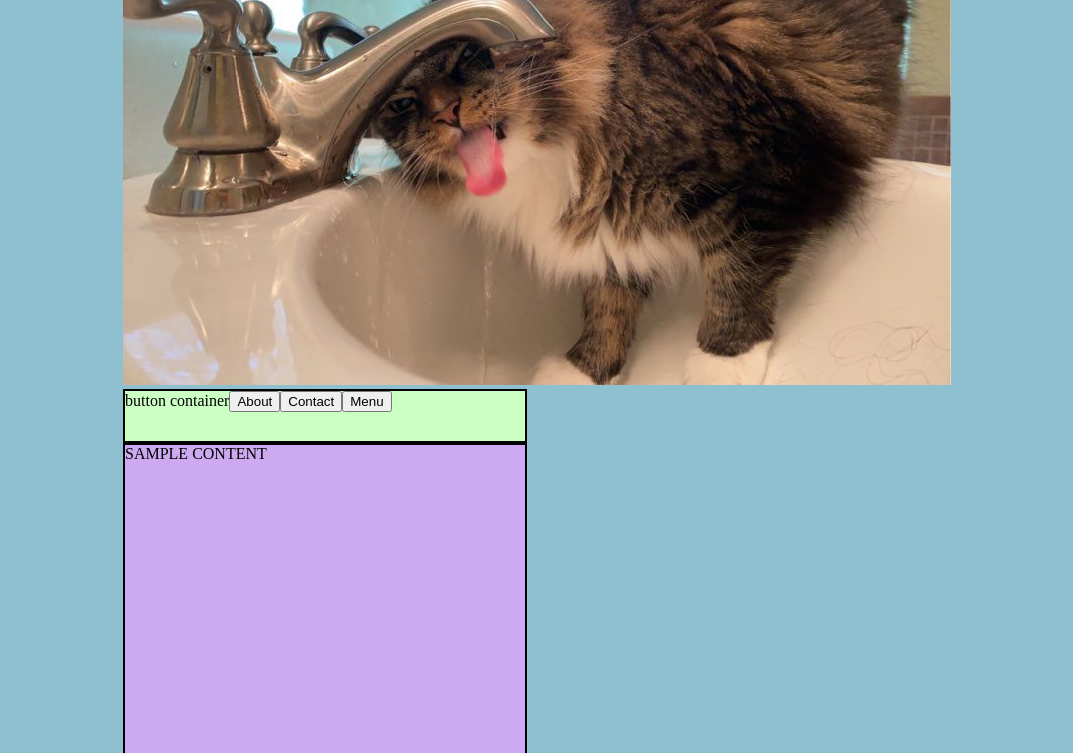
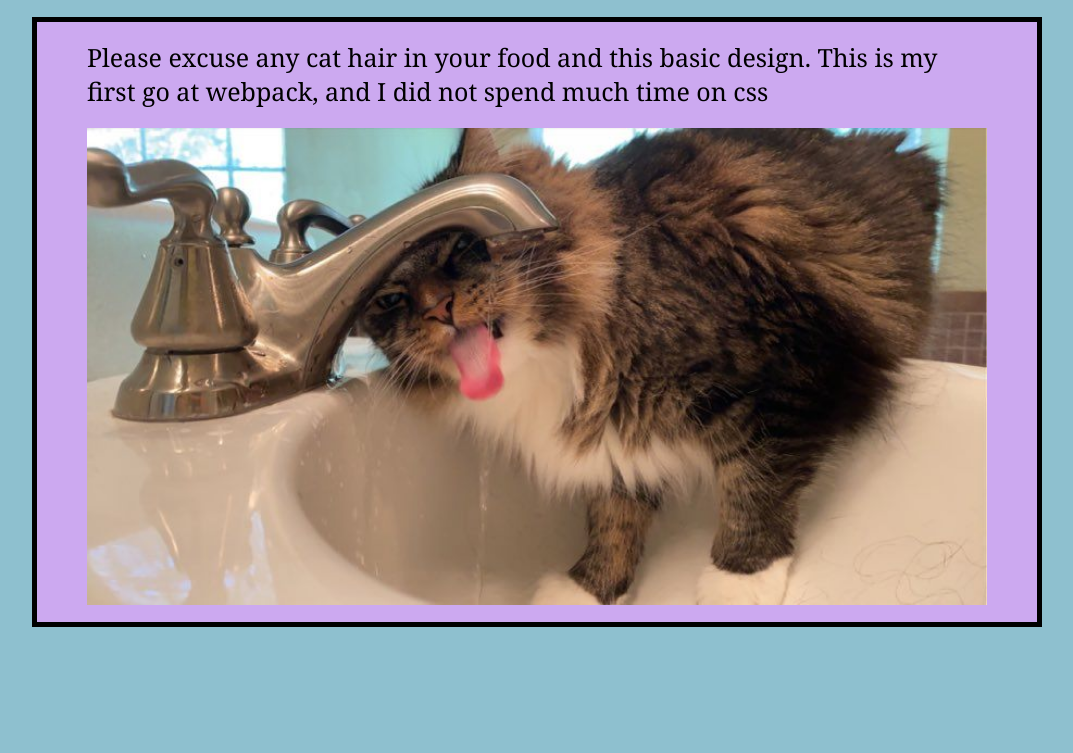
Before and after one commit to CatQueenCodes/Project-RestrauntPage, a website built with webpack: page dist/index.html in a window 1280 px wide. Shown: the part 143-896 px from the top of the page, without its empty margins (103-1176 px from the left). After the commit the page ends 800 px from the top, so only its background shows below. Built offline with Linux system fonts and the light colour scheme.

Commit message:
Adding CSS

```diff
--- a/src/about.js
+++ b/src/about.js
@@ -2,7 +2,10 @@
 
 function loadAbout() {
     const contentContainer = document.querySelector('#contContainer');
+    const photo = document.createElement('img');
+    photo.src = '/src/cat.jpg';
     contentContainer.textContent = 'Please excuse any cat hair in your food and this basic design. This is my first go at webpack, and I did not spend much time on css';
+    contentContainer.appendChild(photo);
     console.log('About.js is linked');
 }
 
--- a/src/home.js
+++ b/src/home.js
@@ -9,17 +9,15 @@ const renderMainPage = () => {
         head.textContent = "Cat Queen's Cafe";
         container.appendChild(head);
     }
-    function addPhoto() {
+    function addButtonContainer() {
+        btnContainer.setAttribute('id', 'btnContainer')
+        container.appendChild(btnContainer);
+    }
+    /*function addPhoto() {
         const photo = document.createElement('img');
         photo.src = '/src/cat.jpg';
         container.appendChild(photo);
-    }
-    function addButtonContainer() {
-
-        btnContainer.setAttribute('id', 'btnContainer')
-        btnContainer.textContent='button container';
-        container.appendChild(btnContainer);
-    }
+    }*/
     function addContentContainer() {
         const contentContainer = document.createElement('div');
         contentContainer.setAttribute('id', 'contContainer')
@@ -48,7 +46,7 @@ const renderMainPage = () => {
         contactButton.textContent = 'Contact';
         btnContainer.appendChild(contactButton);
     }
-    addH1(); addPhoto(); addButtonContainer(); addContentContainer();
+    addH1();addButtonContainer(); /*addPhoto();*/  addContentContainer();
 
     addAboutButton(); addContactButton(); addMenuButton();
 };
--- a/src/index.js
+++ b/src/index.js
@@ -5,6 +5,7 @@ import {loadMenu} from './menu'
 import {loadContact} from './contact'
 
 renderMainPage();
+loadAbout();
 
 
 // add event listeners
--- a/src/menu.js
+++ b/src/menu.js
@@ -2,8 +2,17 @@ function loadMenu() {
     const contentContainer = document.querySelector('#contContainer');
     const list = document.createElement('UL');
     const li1 = document.createElement('LI');
-    li1.textContent = 'Cat Food';
+    li1.textContent = 'Cat Nip';
+
+    const li2 = document.createElement('LI');
+    li2.textContent = 'Treats';
+
+    const li3 = document.createElement('LI');
+    li3.textContent = 'Tuna Fish';
+
     list.appendChild(li1);
+    list.appendChild(li2);
+    list.appendChild(li3);
     contentContainer.appendChild(list);
     console.log('menu.js is linked');
 }
--- a/src/style.css
+++ b/src/style.css
@@ -1,24 +1,69 @@
 body {
-    display: flex;
-    flex-direction: column;
-    align-items: center;
+
     background-color: rgb(142, 192, 207);
 }
 
 h1{
+    display: flex;
+    justify-content: center;
     font-family: cursive;
+    font-size: 70px;
+    margin-top: 0px;
+    margin-bottom: 0px;
+}
+
+img {
+    display: flex;
+    justify-content: center;
+    margin-top: 20px;
+    width: 900px;
+    height: 477px;
+}
+
+
+#content {
+    display: flex;
+    flex-direction: column;
+    justify-content: center;
+    align-items: center;
+
+}
+
+#contContainer {
+    display: flex;
+    justify-content: center;
+    flex-direction: column;
+    align-items: center;
+    justify-content: center;
+    padding-left: 50px;
+    padding-right: 50px;
+    background-color: rgb(204, 169, 240) ;
+    height: 600px;
+    width: 900px;
+    border: 5px solid black;
+    font-size: 25px;
+    font-family: Georgia, 'Times New Roman', Times, serif;
 }
 
 #btnContainer {
-    background-color: rgb(203, 255, 196);
+    display: flex;
+    justify-content: center;
     height: 50px;
-    width: 400px;
-    border: 2px solid black;
+    width: 1000px;
+    padding-bottom: 20px;
 }
 
-#contContainer {
-    background-color: rgb(204, 169, 240) ;
-    height: 500px;
-    width: 400px;
-    border: 2px solid black;
+/* 3 buttons */
+.button {
+    height: 50px;
+    width: 100px;
+    font-size: 30px;
+    margin-right: 50px;
+    margin-left: 50px;
+    border: 0ch;
+    background-color: transparent;
 }
+
+button:hover {
+    text-decoration: underline;
+}
```
Also changed, not shown: dist/main.js.
